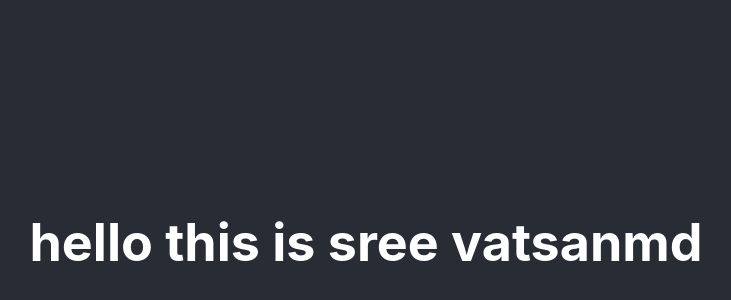
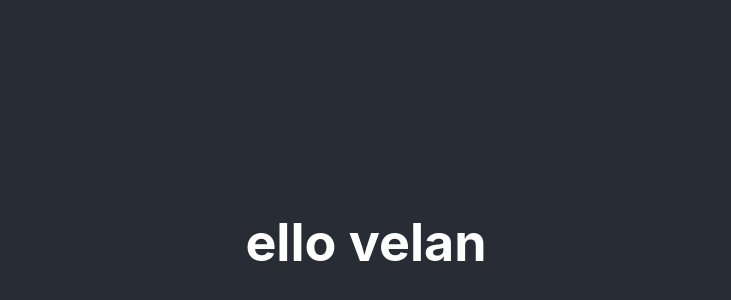
Before and after one commit to SREEVATSAN1252/front-end, a React (Create React App) app: page / in a window 1280 px wide. Shown: the part 158-458 px from the top of the page, without its empty margins (274-1005 px from the left). Built offline with nearby package versions, Linux system fonts and the light colour scheme.

Commit message:
changed name

```diff
--- a/src/App.js
+++ b/src/App.js
@@ -1,13 +1,11 @@
-import logo from './logo.svg';
-import './App.css';
+
+import "./App.css";
 
 function App() {
   return (
     <div className="App">
       <header className="App-header">
-        <h1>
-          hello this is sree vatsanmd
-        </h1>
+        <h1> ello velan</h1>
       </header>
     </div>
   );
```
